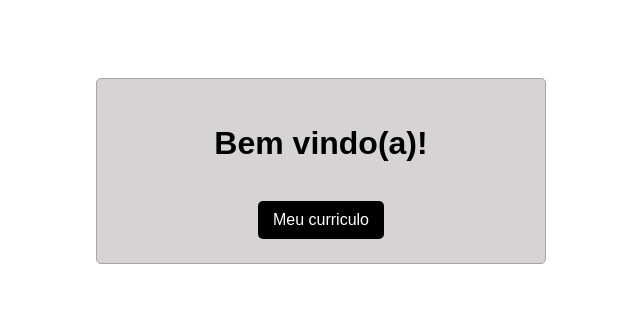
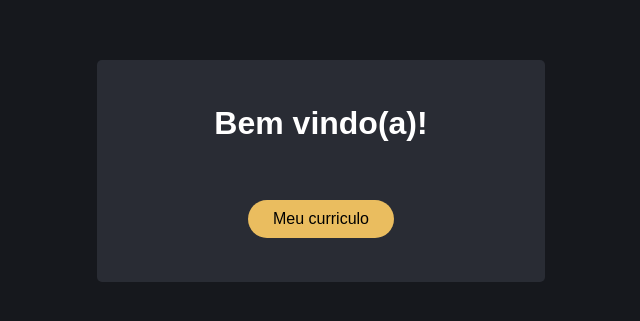
Before and after one commit to jonathan-xavier/treinaweb-curriculo, a plain HTML site: page index.html in a window 1280 px wide. Shown: the part 225-546 px from the top of the page, without its empty margins (319-959 px from the left). Drawn offline with Linux system fonts and the light colour scheme.

Commit message:
mudando aparencia do bem vindo

```diff
--- a/index.html
+++ b/index.html
@@ -1,52 +1,60 @@
 <!DOCTYPE html>
 <html lang="en">
   <head>
-        <meta charset="UTF-8">
-        <meta name="viewport" content="width=device-width, initial-scale=1.0">
+    <meta charset="UTF-8" />
+    <meta name="viewport" content="width=device-width, initial-scale=1.0" />
     <title>Document</title>
     <style>
-    .container{
+
+      body{
+        background-color: #16181D;
+      }
+      .container {
         width: 400px;
-        background-color: #d5d3d3;
+        background-color: #292C34;
         padding: 1.5rem;
         border-radius: 5px;
-        border: 1px solid #a5a5a5;
+
         display: flex;
         flex-direction: column;
         align-items: center;
         justify-content: center;
       }
 
-    a{
-        background-color: black;
+      h1 {
         color: white;
+        margin-bottom: 40px;
+      }
+
+      a {
+        background-color: #EABD5F;
+        color: black;
         border: none;
         outline: none;
-        padding: 10px 15px;
-        border-radius: 5px;
+        padding: 10px 25px;
+        border-radius: 25px;
         text-decoration: none;
+        margin-bottom: 20px;
+
       }
 
-    .main{
+      .main {
         font-family: Arial, Helvetica, sans-serif;
         display: flex;
         justify-content: center;
         align-items: center;
-        height:97vh;
+        height: 97vh;
       }
     </style>
   </head>
   <body>
     <div class="main">
-
       <div class="container">
-
         <h1>Bem vindo(a)!</h1>
-                <br>
+        <br />
 
         <a href="curriculo.html">Meu curriculo</a>
       </div>
-
     </div>
   </body>
 </html>
```
Also changed, not shown: curriculo.html (+1 -1 lines). Lines whose indentation alone changed are shown as unchanged.
